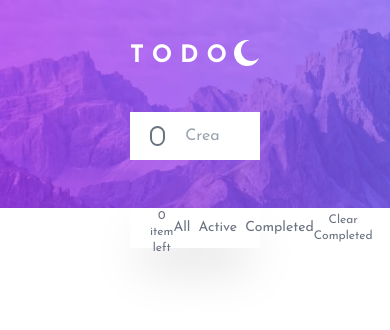
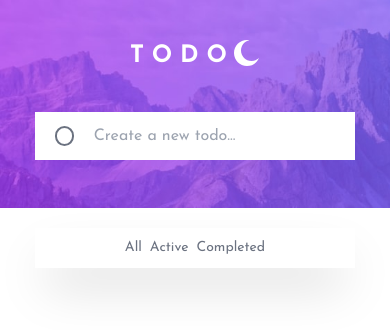
Before and after one commit to LiuBenny0206/todo-app, a React (Create React App) app: page / in a window 390 px wide. Shown: the top 330 px of the page. Built offline with nearby package versions, Linux system fonts and the light colour scheme.

Commit message:
update for small device

```diff
--- a/src/components/App.jsx
+++ b/src/components/App.jsx
@@ -90,6 +90,7 @@ function App() {
           <Note
             key={note.id}
             id={note.id}
+            count={count}
             complete={note.complete}
             content={note.content}
             onCheck={deleteNote}
--- a/src/components/InputPart.jsx
+++ b/src/components/InputPart.jsx
@@ -22,7 +22,7 @@ function InputPart({ isDarkMode, toggleDarkMode, addNote }) {
   return (
     <section className="bg-cover h-52" style={{ backgroundImage: `url(${isDarkMode ? UpperDarkBg : UpperLightBg})` }}>
       <div className="flex flex-col justify-center items-center">
-        <div className="flex flex-row justify-between my-10 w-1/3">
+        <div className="flex flex-row justify-between my-10 w-1/3 ">
           <p className="text-2xl uppercase font-bold text-white">T o d o</p>
           {isDarkMode ? (
             <SunIcon onClick={toggleDarkMode} />
@@ -30,7 +30,7 @@ function InputPart({ isDarkMode, toggleDarkMode, addNote }) {
             <MoonIcon onClick={toggleDarkMode} />
           )}
         </div>
-        <form className="w-1/3" onSubmit={handleSubmit}>
+        <form className="w-1/3 xs:w-80" onSubmit={handleSubmit}>
           <label className="bg-white w-full flex flex-row items-center dark:bg-gray-800">
             <button
               className="w-5 h-5 rounded-full border-2 border-gray-500 bg-transparent relative left-5"
--- a/src/components/Note.jsx
+++ b/src/components/Note.jsx
@@ -16,7 +16,7 @@ function Note(props) {
 
     return (
         <div className="flex flex-col items-center">
-            <div className="flex flex-row items-center w-1/3 group shadow-2xl">
+            <div className="flex flex-row items-center w-1/3 group shadow-2xl xs:w-80">
                 <label className="bg-white w-full border-b border-gray-500 flex flex-row items-center dark:bg-gray-800">
                     <button
                         className={`w-5 h-5 rounded-full border-2 border-gray-500 bg-transparent relative left-5 ${isCompleted ? 'bg-check-gradient' : ''}`}
@@ -33,6 +33,13 @@ function Note(props) {
                     />
                 </label>
             </div>
+            <div className='flex flex-row justify-around items-center w-1/3 h-12 group border-gray-500 shadow-2xl   dark:bg-gray-800 lg:hidden  xs:w-80'>
+                <button className="text-xs text-gray-500 hover:text-white">
+                        {props.count <= 1 ? `${props.count}  item left` : `${props.count}  items left`}
+                </button>
+                <button className="text-xs text-gray-500 hover:text-white " onClick={props.deleteNotesCompleted}>Clear Completed</button>
+            </div>
+
         </div>
     );
 }
--- a/src/components/NoteState.jsx
+++ b/src/components/NoteState.jsx
@@ -2,17 +2,17 @@ import React, {useState} from "react";
 
 function NoteState(props){
     return (
-        <div className="flex flex-col justify-center items-center">
-            <div className="bg-white w-1/3 h-10 flex flex-row  px-5 justify-between  shadow-2xl dark:bg-gray-800">
-                    <button className="text-xs text-gray-500 hover:text-white ">
+        <div className="flex flex-col justify-center items-center xs:my-5">
+            <div className="bg-white w-1/3 h-10 flex flex-row  px-5 justify-between  shadow-2xl dark:bg-gray-800 xs:w-80">
+                    <button className="text-xs text-gray-500 hover:text-white lg:block xs:hidden">
                         {props.count <= 1 ? `${props.count}  item left` : `${props.count}  items left`}
                     </button>
-                    <div className="flex gap-2	text-gray-500 ">
+                    <div className="flex flex-row gap-2	text-gray-500  xs:justify-center w-full">
                         <button className="text-sm hover:text-white focus:text-sky-500" onClick={() => props.setState('all')}>All</button>
                         <button className="text-sm hover:text-white focus:text-sky-500" onClick={() => props.setState('active')}>Active</button>
                         <button className="text-sm hover:text-white focus:text-sky-500" onClick={() => props.setState('completed')}>Completed</button>
                     </div>
-                    <button className="text-xs text-gray-500 hover:text-white " onClick={props.deleteNotesCompleted}>Clear Completed</button>
+                    <button className="text-xs text-gray-500 hover:text-white lg:block xs:hidden" onClick={props.deleteNotesCompleted}>Clear Completed</button>
             </div>
         </div>
     );
--- a/tailwind.config.js
+++ b/tailwind.config.js
@@ -7,6 +7,14 @@ module.exports = {
       backgroundImage: theme => ({
         'check-gradient': 'linear-gradient(to right, hsl(192, 100%, 67%),  hsl(280, 87%, 65%))', // 渐变色
       }),
+      screens: {
+        'xs': '320px',  // 新增更小的斷點
+        'sm': '640px',
+        'md': '768px',
+        'lg': '1024px',
+        'xl': '1280px',
+        '2xl': '1536px',
+      },
     },
   },
   plugins: [],
```
Lines whose indentation alone changed are shown as unchanged.
